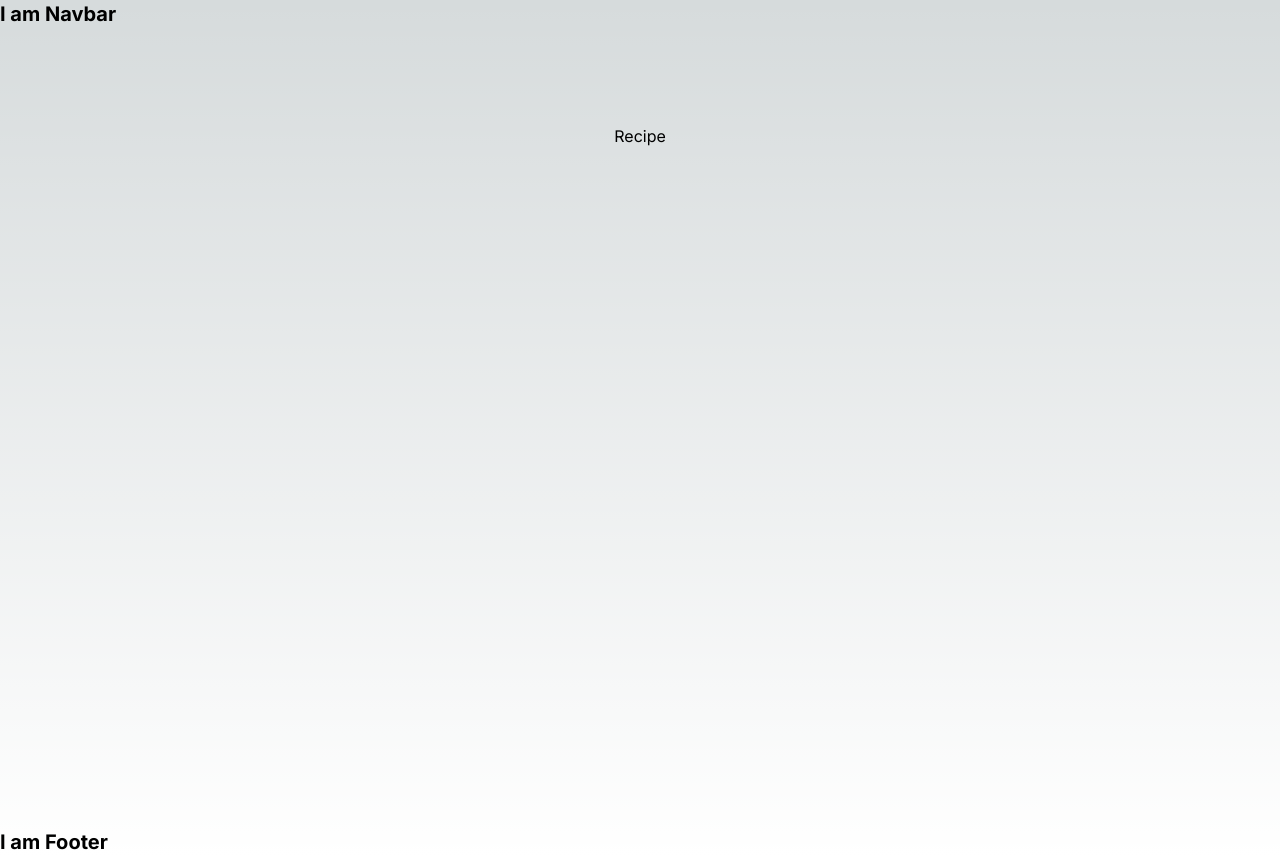
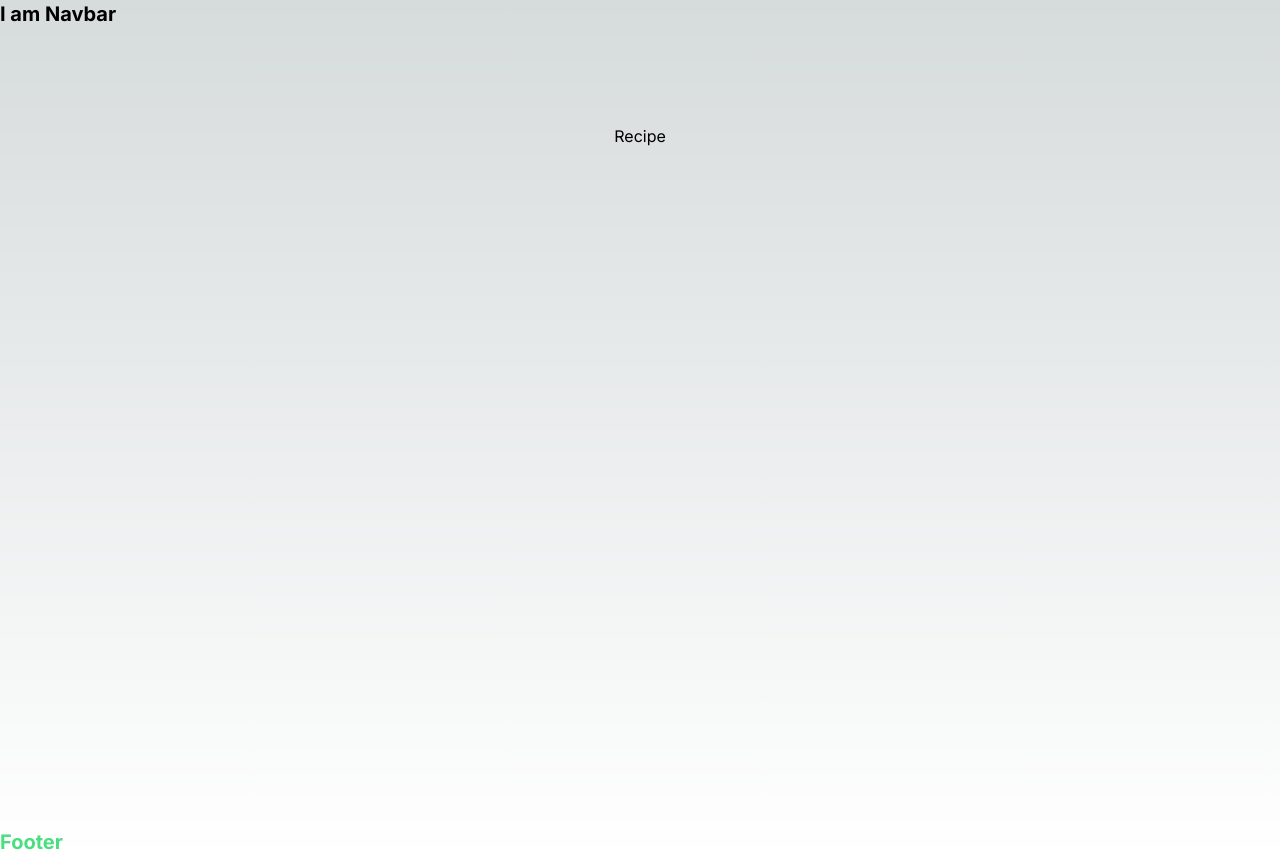
Before and after one commit to jasonavecilla/Plate-palette, a Next.js app in the folder recipe/: page / in a window 1280 px wide. Built offline with nearby package versions, Linux system fonts and the light colour scheme.

Commit message:
change text color of footer, remove I am

```diff
--- a/recipe/src/app/components/Footer.js
+++ b/recipe/src/app/components/Footer.js
@@ -1,5 +1,5 @@
 import React from "react";
 
 export default function Footer() {
-  return <div className="text-xl font-bold">I am Footer</div>;
+  return <div className="text-xl font-bold text-green-400">Footer</div>;
 }
```
